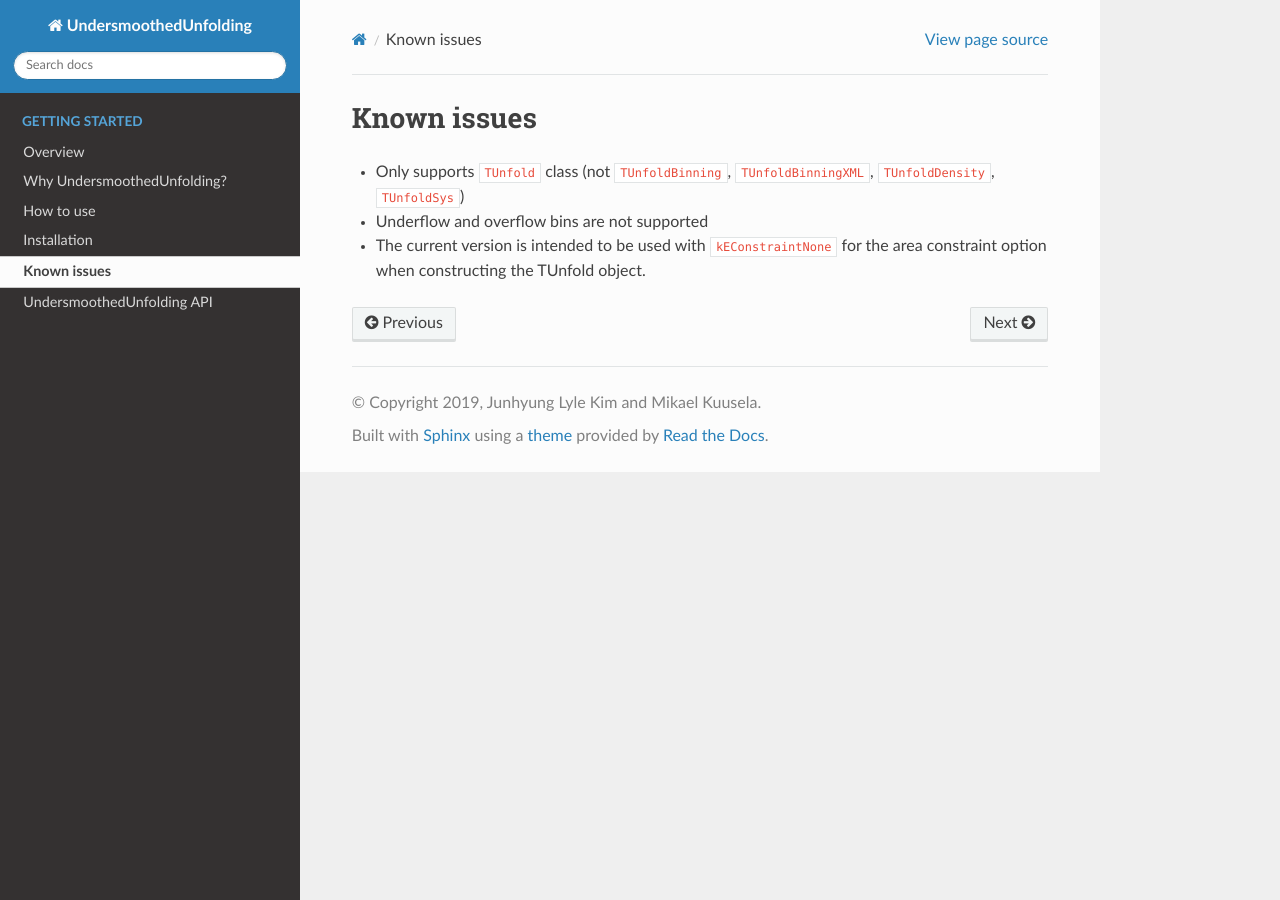
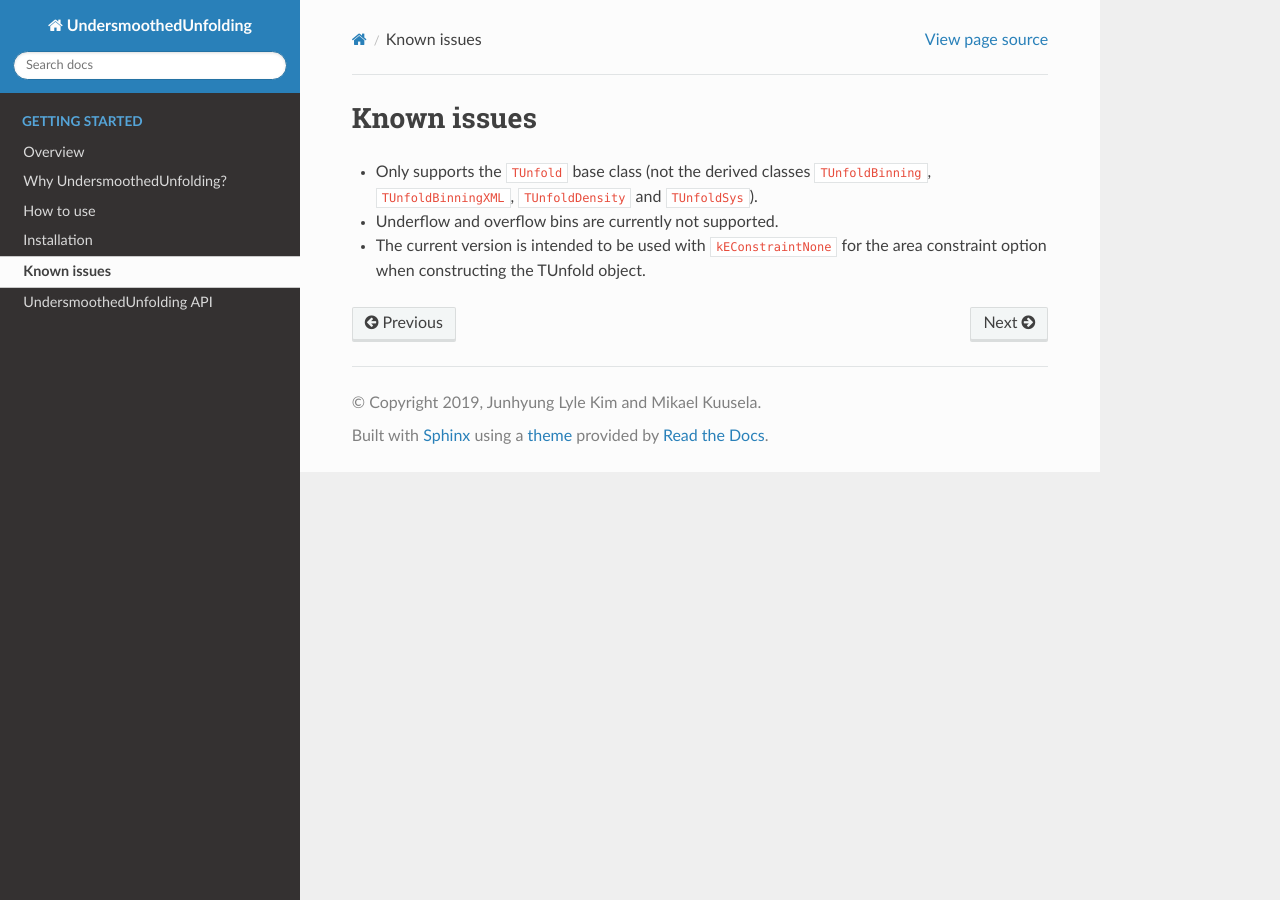
Before and after one commit to jlylekim/UndersmoothedUnfolding, a Sphinx documentation site: the page built from docs/source/caveat.rst, in a window 1280 px wide. Built offline with Sphinx 7.4.7 and the Read the Docs theme 2.0.0, drawn with Linux system fonts in a browser that asks for light colours.

Commit message:
Update caveat.rst

```diff
--- a/docs/source/caveat.rst
+++ b/docs/source/caveat.rst
@@ -3,6 +3,6 @@
 Known issues
 ************
 
-* Only supports ``TUnfold`` class (not ``TUnfoldBinning``, ``TUnfoldBinningXML``, ``TUnfoldDensity``, ``TUnfoldSys``)
-* Underflow and overflow bins are not supported
+* Only supports the ``TUnfold`` base class (not the derived classes ``TUnfoldBinning``, ``TUnfoldBinningXML``, ``TUnfoldDensity`` and ``TUnfoldSys``).
+* Underflow and overflow bins are currently not supported.
 * The current version is intended to be used with ``kEConstraintNone`` for the area constraint option when constructing the TUnfold object.
```
